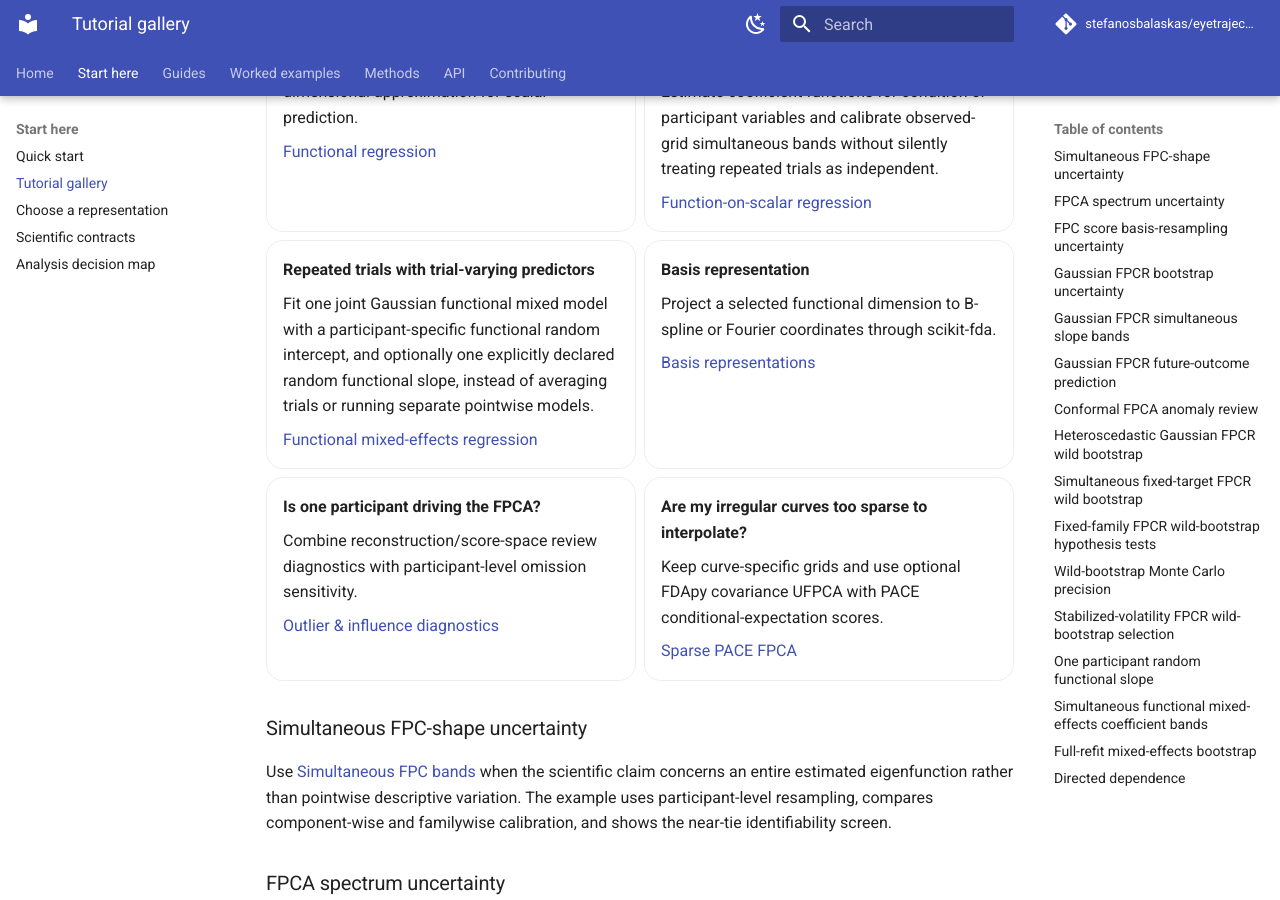
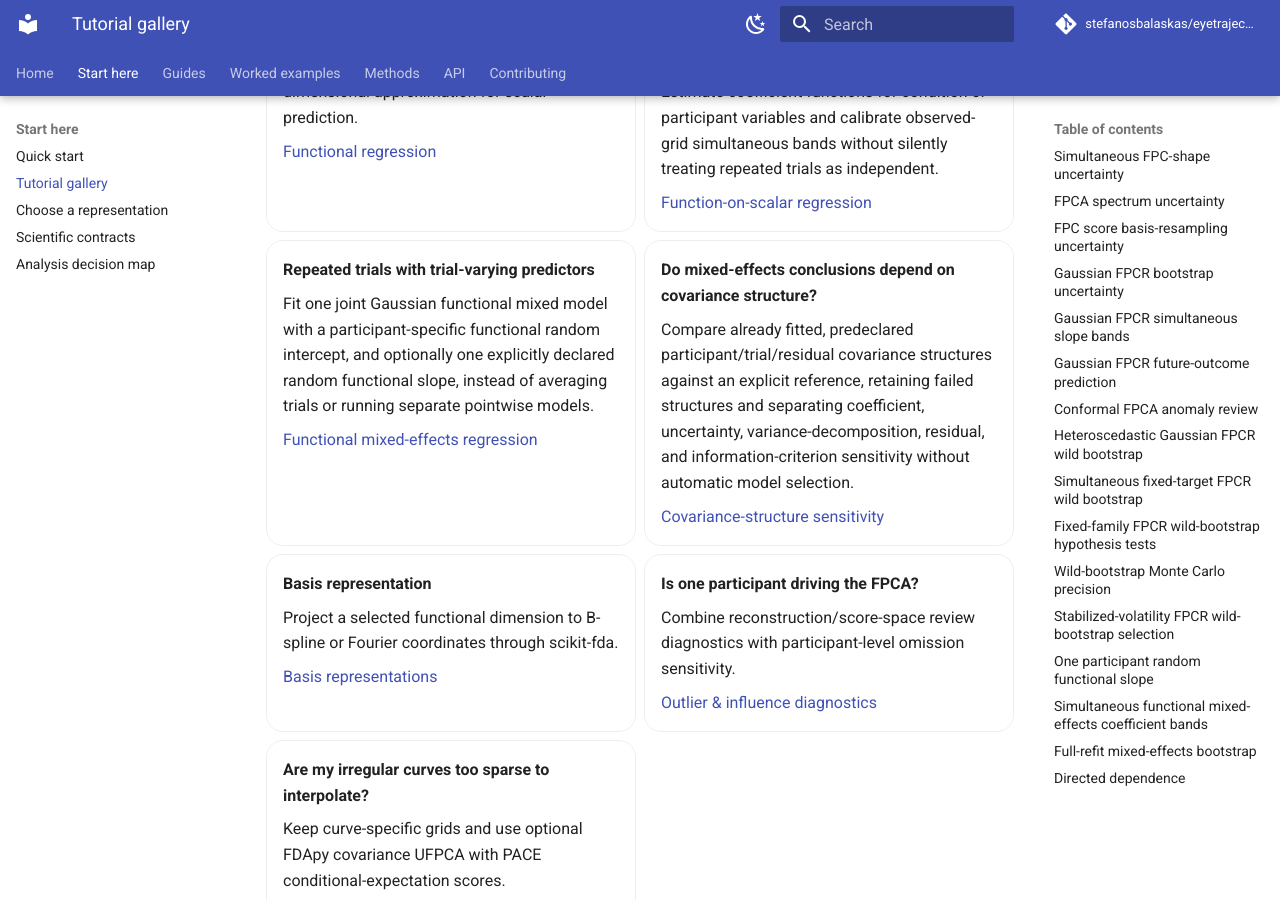
Before and after one commit to stefanosbalaskas/eyetrajectoriespy, an MkDocs documentation site: the page built from docs/tutorials/index.md, in a window 1280 px wide and 900 px high, scrolled down 2718 px. Built offline with MkDocs 1.6.1 and Material for MkDocs 9.7.7, drawn with Linux system fonts in a browser that asks for light colours; comment, search, counter and statistics services are not loaded.

Commit message:
Reconcile 0.50 documentation

```diff
--- a/docs/tutorials/index.md
+++ b/docs/tutorials/index.md
@@ -158,6 +158,12 @@ Choose a tutorial by the scientific problem rather than by the function name.
 
     [Functional mixed-effects regression](../examples/functional-mixed-effects.md)
 
+-   **Do mixed-effects conclusions depend on covariance structure?**
+
+    Compare already fitted, predeclared participant/trial/residual covariance structures against an explicit reference, retaining failed structures and separating coefficient, uncertainty, variance-decomposition, residual, and information-criterion sensitivity without automatic model selection.
+
+    [Covariance-structure sensitivity](../examples/functional-mixed-effects-covariance-sensitivity.md)
+
 -   **Basis representation**
 
     Project a selected functional dimension to B-spline or Fourier coordinates through scikit-fda.
```
